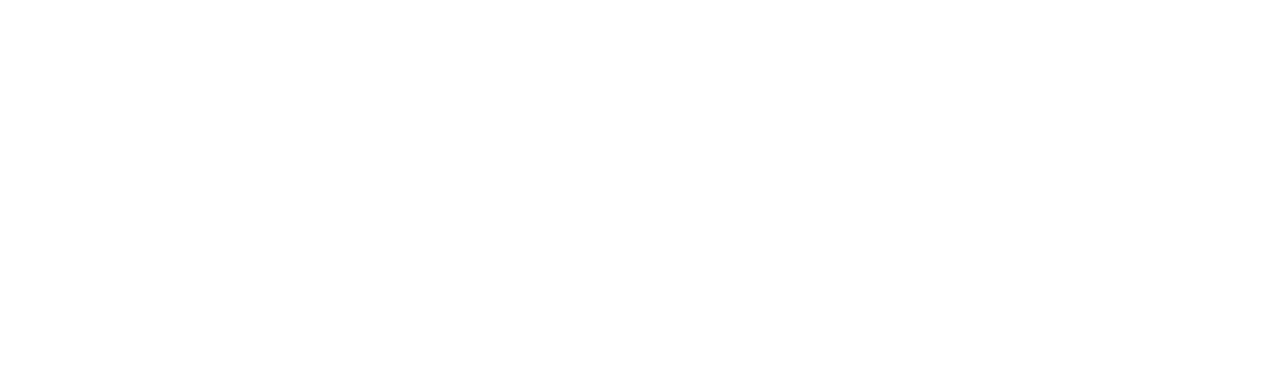
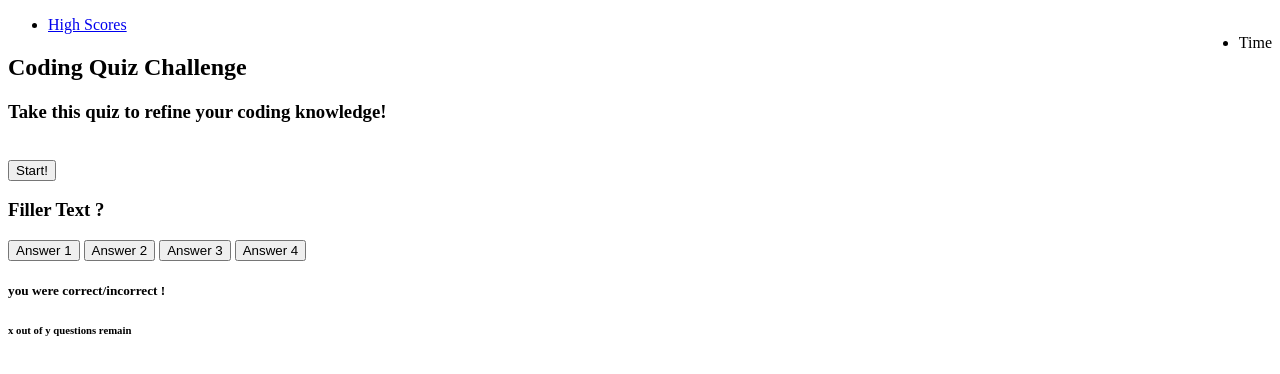
Before and after one commit to jackreedjackreed/coding-quiz, a plain HTML site: page index.html in a window 1280 px wide. Drawn offline with Linux system fonts and the light colour scheme.

Commit message:
add quiz page container

```diff
--- a/index.html
+++ b/index.html
@@ -5,26 +5,60 @@
     <meta charset="UTF-8" />
     <meta name="viewport" content="width=device-width, initial-scale=1.0" />
     <meta http-equiv="X-UA-Compatible" content="ie=edge" />
-    <title>Password Generator</title>
+    <title>Coding Quiz</title>
 
     <link rel="stylesheet" href="style.css" />
     <link rel="script" href="script.js" />
   </head>
 
   <body>
+    <!-- header -->
+    <ul>
+         <!-- view high score -->
+        <li><a href="#high-score">High Scores</a></li>
+        <!-- time -->
+        <li style="float:right"> Time </li>
+
+    </ul>
+
+
     <!-- start page container -->
-        <!-- header -->
-            <!-- view high score -->
-            <!-- time -->
+    <div id=StartPageContainer>
         <!-- title -->
+        <h2>Coding Quiz Challenge</h2>
         <!-- desciprtion -->
+        <h3>Take this quiz to refine your coding knowledge!</h3>
+        <br>
         <!-- start button -->
+        <button type=button>Start!</button>
+    </div>
+
+
+
 
     <!-- quiz page container -->
+    <div id=QuizPageContainer>
         <!-- question displayed -->
+        <div>
+            <h3 class=questionDisplayed>Filler Text   ?</h3>
+        </div>
         <!-- container with four buttons -->
+        <div id=buttonsContainer>
+            <button type=button class=button>Answer 1</button>
+            <button type=button class=button>Answer 2</button>
+            <button type=button class=button>Answer 3</button>
+            <button type=button class=button>Answer 4</button>
+        </div>
         <!-- correct/incorrect-->
+        <div id=correctIncorrect>
+            <h5>you were correct/incorrect !</h5>
+        </div>
         <!-- how man questiosn remain (?) -->
+        <div id=remainingQuestions>
+            <h6>x out of y questions remain</h6>
+        </div>
+    </div>
+
 
 
   </body>
```
